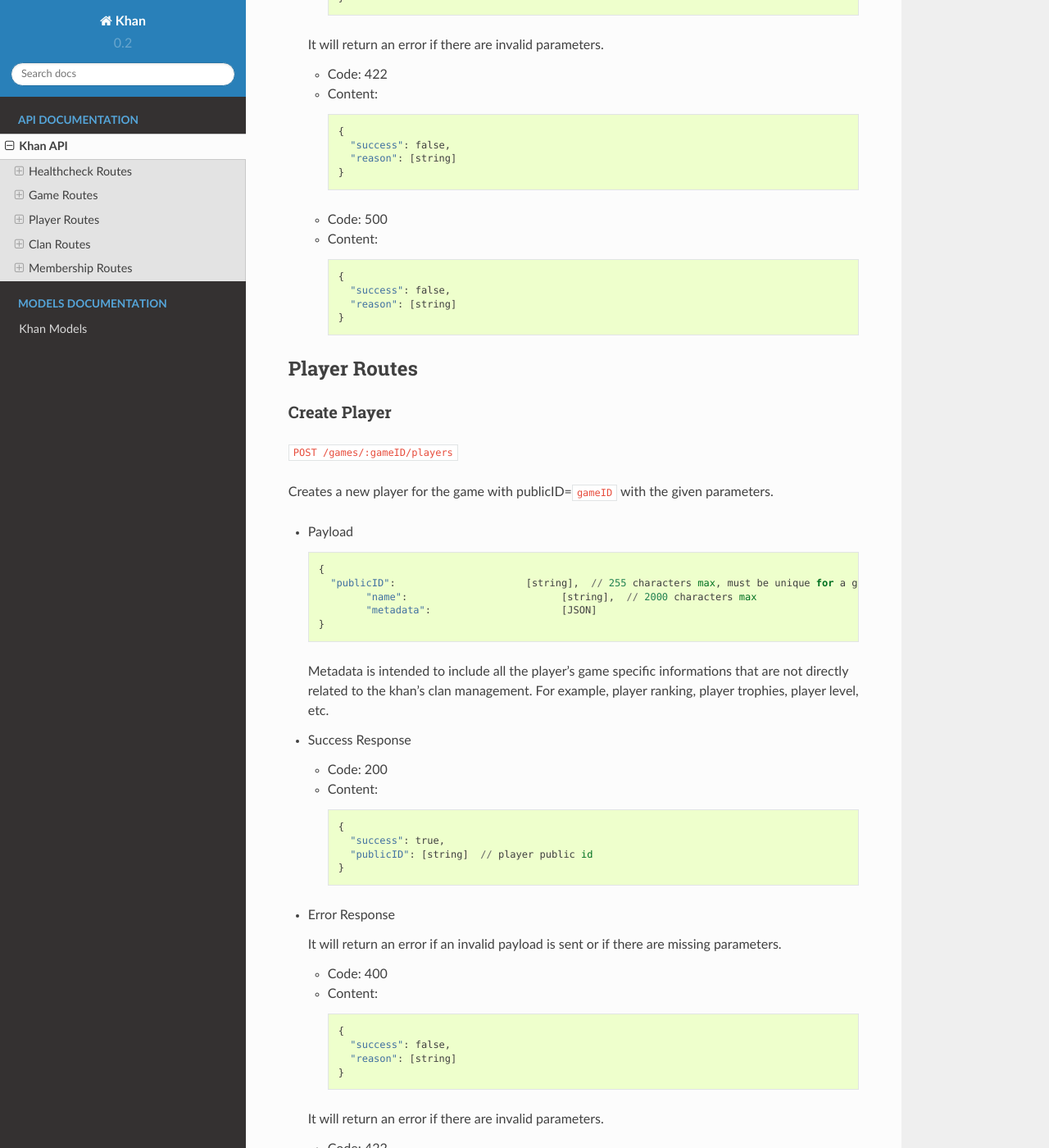
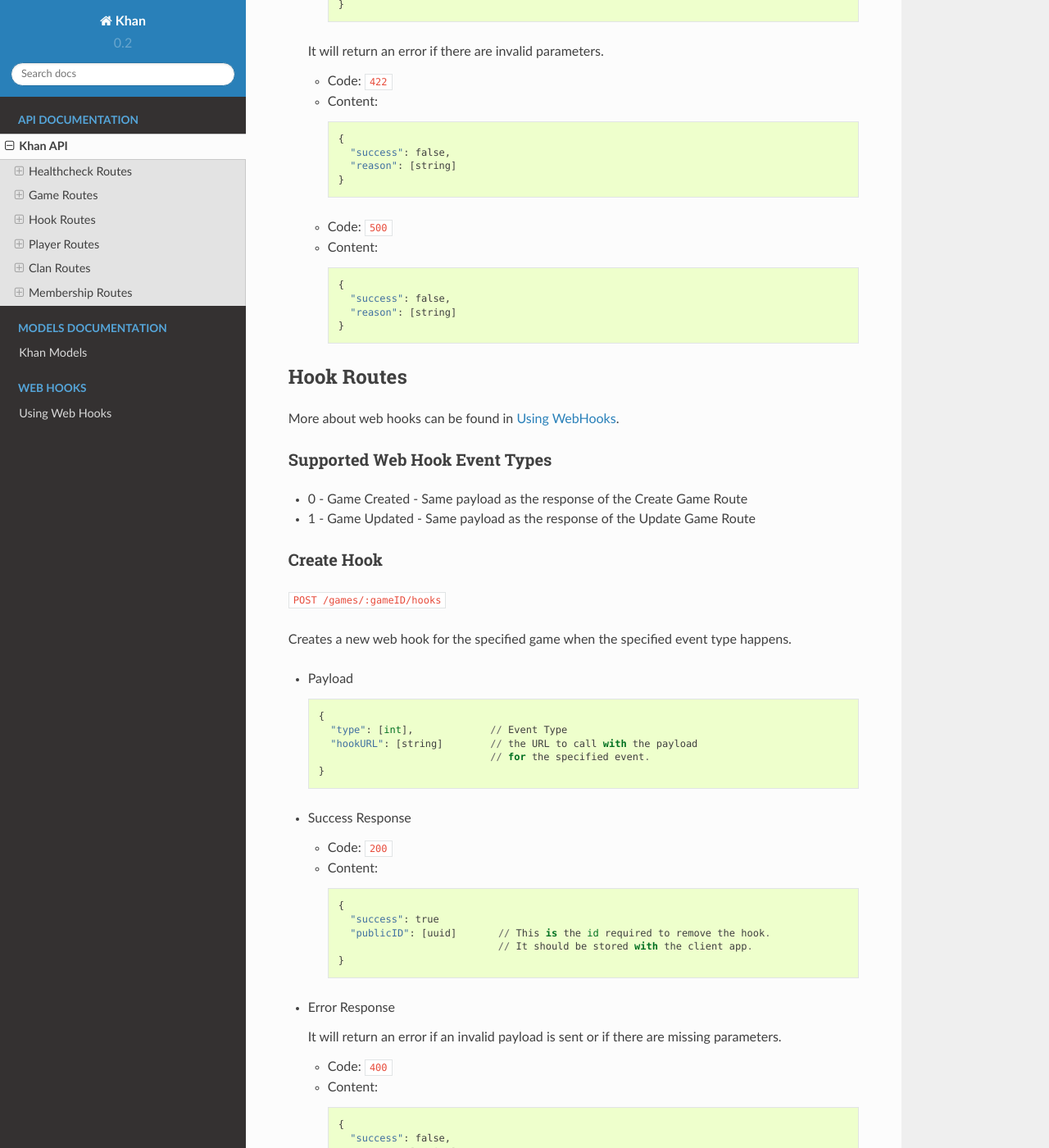
Before and after one commit to topfreegames/khan, a Sphinx documentation site: the page built from docs/API.md, in a window 1280 px wide and 1400 px high, scrolled down 3538 px. Shown: the whole window at 82% size. Built offline with Sphinx 7.4.7 and the Read the Docs theme 2.0.0, drawn with Linux system fonts in a browser that asks for light colours; some of the changed text lies outside the part shown.

Commit message:
Web hooks are a-working

````diff
--- a/docs/API.md
+++ b/docs/API.md
@@ -10,7 +10,7 @@
   Validates that the app is still up, including the database connection.
 
   * Success Response
-    * Code: 200
+    * Code: `200`
     * Content:
 
       ```
@@ -25,7 +25,7 @@
 
     It will return an error if it failed to connect to the database.
 
-    * Code: 500
+    * Code: `500`
     * Content:
 
       ```
@@ -76,7 +76,7 @@
       **maxMembers**: Maximum number of members a clan of this game can have.
 
   * Success Response
-    * Code: 200
+    * Code: `200`
     * Content:
       ```
       {
@@ -89,7 +89,7 @@
 
     It will return an error if an invalid payload is sent or if there are missing parameters.
 
-    * Code: 400
+    * Code: `400`
     * Content:
       ```
       {
@@ -100,7 +100,7 @@
 
     It will return an error if there are invalid parameters.
 
-    * Code: 422
+    * Code: `422`
     * Content:
       ```
       {
@@ -109,7 +109,7 @@
       }
       ```
 
-    * Code: 500
+    * Code: `500`
     * Content:
       ```
       {
@@ -141,7 +141,7 @@
     ```
 
   * Success Response
-    * Code: 200
+    * Code: `200`
     * Content:
       ```
       {
@@ -153,7 +153,7 @@
 
     It will return an error if an invalid payload is sent or if there are missing parameters.
 
-    * Code: 400
+    * Code: `400`
     * Content:
       ```
       {
@@ -164,7 +164,7 @@
 
     It will return an error if there are invalid parameters.
 
-    * Code: 422
+    * Code: `422`
     * Content:
       ```
       {
@@ -173,7 +173,91 @@
       }
       ```
 
-    * Code: 500
+    * Code: `500`
+    * Content:
+      ```
+      {
+        "success": false,
+        "reason": [string]
+      }
+      ```
+
+## Hook Routes
+
+More about web hooks can be found in [Using WebHooks](using_webhooks).
+
+  ### Supported Web Hook Event Types
+
+  * 0 - Game Created - Same payload as the response of the Create Game Route
+  * 1 - Game Updated - Same payload as the response of the Update Game Route
+
+  ### Create Hook
+
+  `POST /games/:gameID/hooks`
+
+  Creates a new web hook for the specified game when the specified event type happens.
+
+  * Payload
+
+    ```
+    {
+      "type": [int],             // Event Type
+      "hookURL": [string]        // the URL to call with the payload
+                                 // for the specified event.
+  	}
+    ```
+
+  * Success Response
+    * Code: `200`
+    * Content:
+      ```
+      {
+        "success": true
+        "publicID": [uuid]       // This is the id required to remove the hook.
+                                 // It should be stored with the client app.
+      }
+      ```
+
+  * Error Response
+
+    It will return an error if an invalid payload is sent or if there are missing parameters.
+
+    * Code: `400`
+    * Content:
+      ```
+      {
+        "success": false,
+        "reason": [string]
+      }
+      ```
+
+    * Code: `500`
+    * Content:
+      ```
+      {
+        "success": false,
+        "reason": [string]
+      }
+      ```
+
+  ### Remove Hook
+
+  `POST /games/:gameID/hooks/:hookPublicID`
+
+  Removes a web hook created with the Create Hook route. No payload is required for this route.
+
+  * Success Response
+    * Code: `200`
+    * Content:
+      ```
+      {
+        "success": true
+      }
+      ```
+
+  * Error Response
+
+    * Code: `500`
     * Content:
       ```
       {
@@ -202,7 +286,7 @@
     Metadata is intended to include all the player's game specific informations that are not directly related to the khan's clan management. For example, player ranking, player trophies, player level, etc.
 
   * Success Response
-    * Code: 200
+    * Code: `200`
     * Content:
       ```
       {
@@ -215,7 +299,7 @@
 
     It will return an error if an invalid payload is sent or if there are missing parameters.
 
-    * Code: 400
+    * Code: `400`
     * Content:
       ```
       {
@@ -226,7 +310,7 @@
 
     It will return an error if there are invalid parameters.
 
-    * Code: 422
+    * Code: `422`
     * Content:
       ```
       {
@@ -235,7 +319,7 @@
       }
       ```
 
-    * Code: 500
+    * Code: `500`
     * Content:
       ```
       {
@@ -260,7 +344,7 @@
     ```
 
   * Success Response
-    * Code: 200
+    * Code: `200`
     * Content:
       ```
       {
@@ -272,7 +356,7 @@
 
     It will return an error if an invalid payload is sent or if there are missing parameters.
 
-    * Code: 400
+    * Code: `400`
     * Content:
       ```
       {
@@ -283,7 +367,7 @@
 
     It will return an error if there are invalid parameters.
 
-    * Code: 422
+    * Code: `422`
     * Content:
       ```
       {
@@ -292,7 +376,7 @@
       }
       ```
 
-    * Code: 500
+    * Code: `500`
     * Content:
       ```
       {
@@ -315,7 +399,7 @@
     ```
 
   * Success Response
-    * Code: 200
+    * Code: `200`
     * Content:
       ```
       {
@@ -341,7 +425,7 @@
 
     It will return an error if an empty search term is sent.
 
-    * Code: 400
+    * Code: `400`
     * Content:
       ```
       {
@@ -356,7 +440,7 @@
   List all clans for the game with publicID=`gameID`.
 
   * Success Response
-    * Code: 200
+    * Code: `200`
     * Content:
       ```
       {
@@ -406,7 +490,7 @@
 
 
   * Success Response
-    * Code: 200
+    * Code: `200`
     * Content:
       ```
       {
@@ -419,7 +503,7 @@
 
     It will return an error if an invalid payload is sent or if there are missing parameters.
 
-    * Code: 400
+    * Code: `400`
     * Content:
       ```
       {
@@ -428,7 +512,7 @@
       }
       ```
 
-    * Code: 500
+    * Code: `500`
     * Content:
       ```
       {
@@ -458,7 +542,7 @@
     All parameters but the `ownerPublicID` will be updated.
 
   * Success Response
-    * Code: 200
+    * Code: `200`
     * Content:
       ```
       {
@@ -470,7 +554,7 @@
 
     It will return an error if an invalid payload is sent or if there are missing parameters.
 
-    * Code: 400
+    * Code: `400`
     * Content:
       ```
       {
@@ -479,7 +563,7 @@
       }
       ```
 
-    * Code: 500
+    * Code: `500`
     * Content:
       ```
       {
@@ -494,7 +578,7 @@
   Retrieves the clan with the given publicID. It will list all the clan information and its members.
 
   * Success Response
-    * Code: 200
+    * Code: `200`
     * Content:
       ```
       {
@@ -520,7 +604,7 @@
 
   * Error Response
 
-    * Code: 500
+    * Code: `500`
     * Content:
       ```
       {
@@ -543,7 +627,7 @@
     ```
 
   * Success Response
-    * Code: 200
+    * Code: `200`
     * Content:
       ```
       {
@@ -555,7 +639,7 @@
 
     It will return an error if an invalid payload is sent or if there are missing parameters.
 
-    * Code: 400
+    * Code: `400`
     * Content:
       ```
       {
@@ -564,7 +648,7 @@
       }
       ```
 
-    * Code: 500
+    * Code: `500`
     * Content:
       ```
       {
@@ -588,7 +672,7 @@
     ```
 
   * Success Response
-    * Code: 200
+    * Code: `200`
     * Content:
       ```
       {
@@ -600,7 +684,7 @@
 
     It will return an error if an invalid payload is sent or if there are missing parameters.
 
-    * Code: 400
+    * Code: `400`
     * Content:
       ```
       {
@@ -609,7 +693,7 @@
       }
       ```
 
-    * Code: 500
+    * Code: `500`
     * Content:
       ```
       {
@@ -636,7 +720,7 @@
     ```
 
   * Success Response
-    * Code: 200
+    * Code: `200`
     * Content:
       ```
       {
@@ -648,7 +732,7 @@
 
     It will return an error if an invalid payload is sent or if there are missing parameters.
 
-    * Code: 400
+    * Code: `400`
     * Content:
       ```
       {
@@ -657,7 +741,7 @@
       }
       ```
 
-    * Code: 500
+    * Code: `500`
     * Content:
       ```
       {
@@ -685,7 +769,7 @@
     ```
 
   * Success Response
-    * Code: 200
+    * Code: `200`
     * Content:
       ```
       {
@@ -697,7 +781,7 @@
 
     It will return an error if an invalid payload is sent or if there are missing parameters.
 
-    * Code: 400
+    * Code: `400`
     * Content:
       ```
       {
@@ -706,7 +790,7 @@
       }
       ```
 
-    * Code: 500
+    * Code: `500`
     * Content:
       ```
       {
@@ -732,7 +816,7 @@
     ```
 
   * Success Response
-    * Code: 200
+    * Code: `200`
     * Content:
       ```
       {
@@ -744,7 +828,7 @@
 
     It will return an error if an invalid payload is sent or if there are missing parameters.
 
-    * Code: 400
+    * Code: `400`
     * Content:
       ```
       {
@@ -753,7 +837,7 @@
       }
       ```
 
-    * Code: 500
+    * Code: `500`
     * Content:
       ```
       {
@@ -779,7 +863,7 @@
     ```
 
   * Success Response
-    * Code: 200
+    * Code: `200`
     * Content:
       ```
       {
@@ -791,7 +875,7 @@
 
     It will return an error if an invalid payload is sent or if there are missing parameters.
 
-    * Code: 400
+    * Code: `400`
     * Content:
       ```
       {
@@ -800,7 +884,7 @@
       }
       ```
 
-    * Code: 500
+    * Code: `500`
     * Content:
       ```
       {
@@ -827,7 +911,7 @@
     ```
 
   * Success Response
-    * Code: 200
+    * Code: `200`
     * Content:
       ```
       {
@@ -839,7 +923,7 @@
 
     It will return an error if an invalid payload is sent or if there are missing parameters.
 
-    * Code: 400
+    * Code: `400`
     * Content:
       ```
       {
@@ -848,7 +932,7 @@
       }
       ```
 
-    * Code: 500
+    * Code: `500`
     * Content:
       ```
       {
@@ -873,7 +957,7 @@
     ```
 
   * Success Response
-    * Code: 200
+    * Code: `200`
     * Content:
       ```
       {
@@ -885,7 +969,7 @@
 
     It will return an error if an invalid payload is sent or if there are missing parameters.
 
-    * Code: 400
+    * Code: `400`
     * Content:
       ```
       {
@@ -894,7 +978,7 @@
       }
       ```
 
-    * Code: 500
+    * Code: `500`
     * Content:
       ```
       {
--- /dev/null
+++ b/docs/using_webhooks.md
@@ -0,0 +1,4 @@
+Using Web Hooks
+===============
+
+TBA.
--- a/glide.yaml
+++ b/glide.yaml
@@ -17,3 +17,4 @@
   - factory
 - package: github.com/Pallinder/go-randomdata
 - package: github.com/satori/go.uuid
+- package: github.com/golang/glog
````
Also changed, not shown: docs/index.rst (+9 -0 lines), 16 other files.
